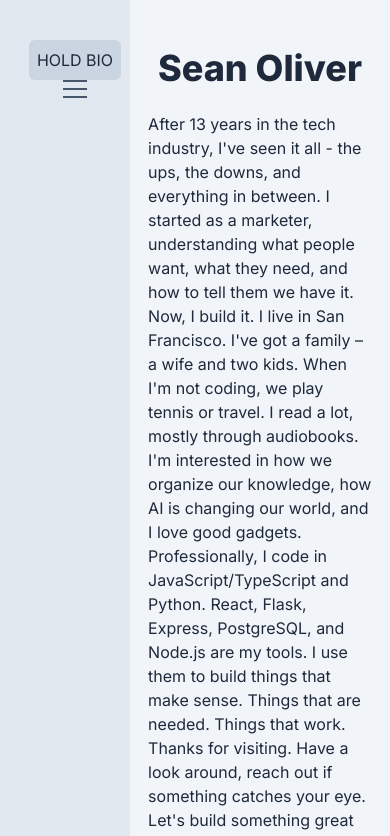
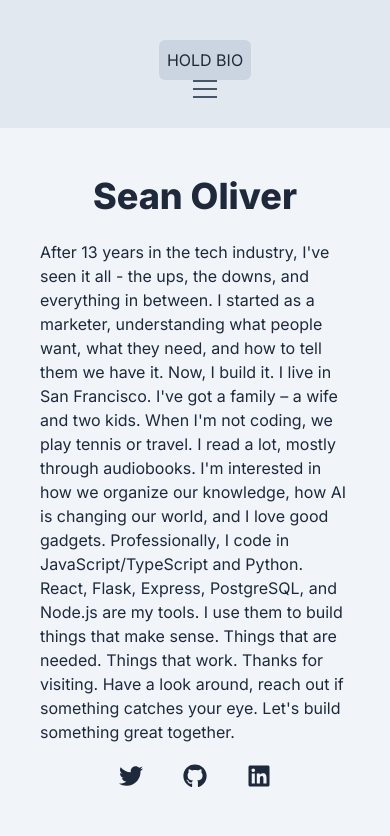
Before and after one commit to seanoliver/seanoliver-dot-dev, a Next.js app: page / in a window 390 px wide. Shown: the top 836 px of the page. Built offline with nearby package versions, Linux system fonts and the light colour scheme.

Commit message:
making nav mobile responsive

```diff
--- a/src/app/layout.tsx
+++ b/src/app/layout.tsx
@@ -56,11 +56,27 @@ export default function RootLayout({
                 inter.className
             )}>
             <body className={inter.className}>
-                <div className='Home flex flex-row items-center justify-between w-full h-screen'>
-                    <div className={`w-1/3 bg-slate-200 dark:bg-slate-800 h-full pt-10 pl-5 md:fixed top-0`}>
+                <div className={`
+					Home
+					flex md:flex-row flex-col
+					items-center justify-between
+					w-full md:h-screen
+				`}>
+                    <div className={`
+						md:w-1/3
+						bg-slate-200 dark:bg-slate-800
+						md:h-full md:fixed
+						h-32 w-full
+						pt-10 pl-5 top-0
+					`}>
                         <NewSiteNav />
                     </div>
-                    <div className='Home-body w-2/3 ml-auto h-full flex flex-col items-center p-10'>
+                    <div className={`
+						Home-body
+						flex flex-col items-center
+						h-full
+						md:w-2/3 md:ml-auto
+						p-10`}>
                         {children}
                     </div>
                     {/* <Footer /> */}
--- a/src/components/NewSiteNav.tsx
+++ b/src/components/NewSiteNav.tsx
@@ -19,7 +19,7 @@ export default function SiteNav(): JSX.Element {
             `}>
 				<div className='bg-slate-300 p-2 rounded-md'>HOLD BIO</div>
 				<button
-					className='sm:hidden block relative'
+					className='md:hidden block relative'
 					onClick={() => setIsOpen(!isOpen)}>
 					<div
 						className={`w-6 h-0.5 bg-slate-600 mb-1.5 transition duration-500 ease-in-out ${
@@ -36,10 +36,10 @@ export default function SiteNav(): JSX.Element {
 				</button>
 				<nav
 					className={`
-                    sm:flex sm:justify-end flex-col
+                    md:flex md:justify-end flex-col
                     w-full absolute
                     top-full left-0 bg-slate-200 dark:bg-slate-800
-                    sm:static sm:bg-transparent ${
+                    md:static md:bg-transparent ${
 											isOpen ? 'block' : 'hidden'
 										}`}>
 					<Scrollspy items={NAV_ITEMS.map((item) => item.name)}>
```
